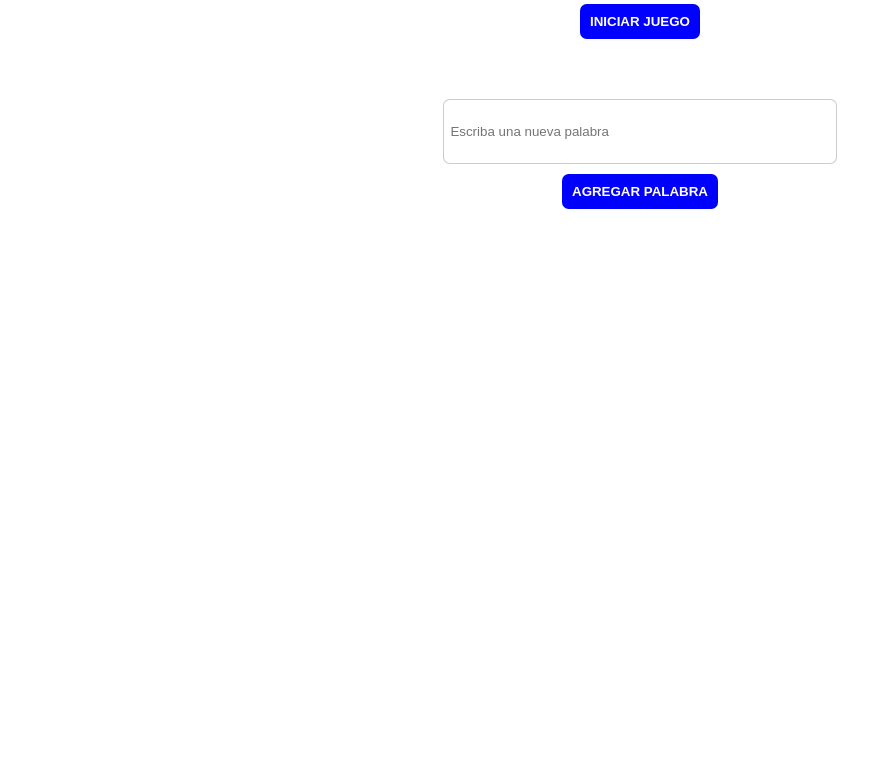
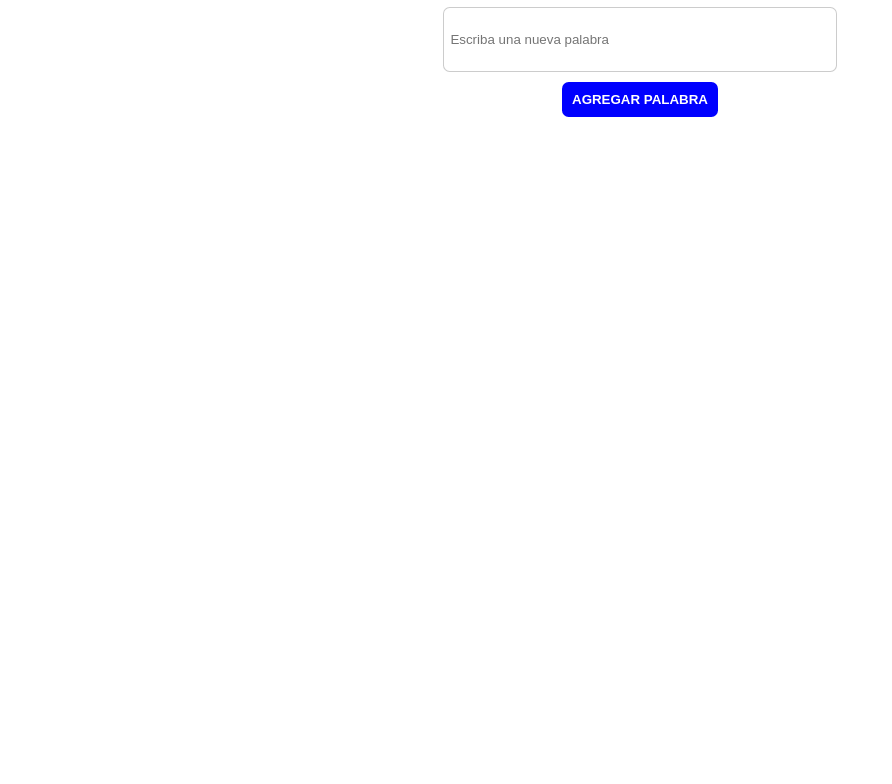
Before and after one commit to vickycasal/challenge-oracle-hangman-esp-main, a plain HTML site: page challenge-oracle-hangman-esp-main/index.html in a window 1280 px wide. Shown: the part 123-907 px from the top of the page, without its empty margins (0-892 px from the left). Drawn offline with Linux system fonts and the light colour scheme.

Commit message:
cambios para css

```diff
--- a/challenge-oracle-hangman-esp-main/index.html
+++ b/challenge-oracle-hangman-esp-main/index.html
@@ -8,10 +8,9 @@
     <link rel="stylesheet" href="style.css">
   </head>
   <body>
-    <div style="text-align:center; margin: 50px 0px;">
+    <div  class="tablero">
       <h1 class="titulo">Ahorcado</h1>
       <button class="btn" id="iniciar-juego">INICIAR JUEGO</button>
-    </div>
     <div style="text-align:center">
       <input class="text-input" type="text" id="input-nueva-palabra" placeholder="Escriba una nueva palabra">
       <button class="btn" id="nueva-palabra">AGREGAR PALABRA</button>
```
